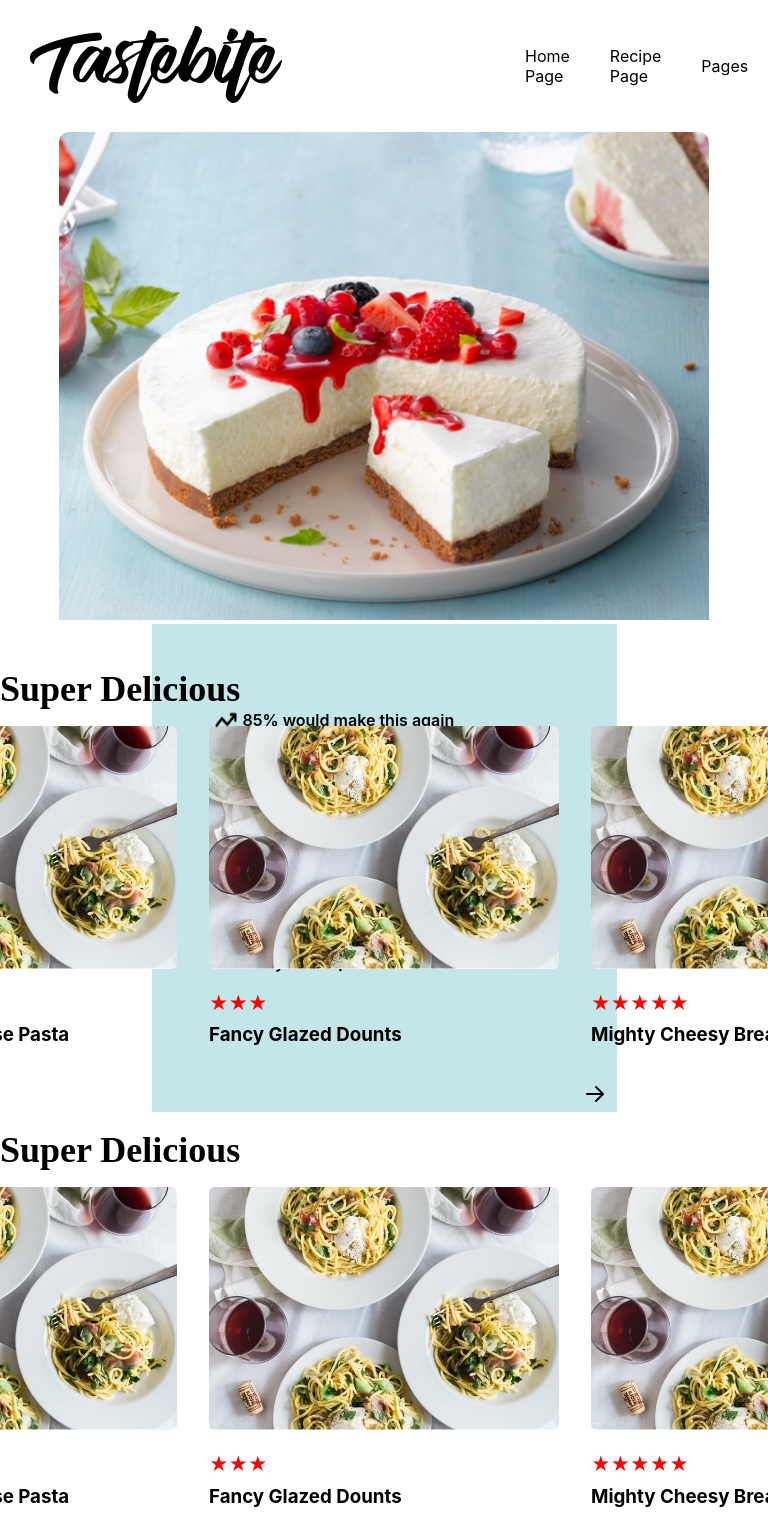
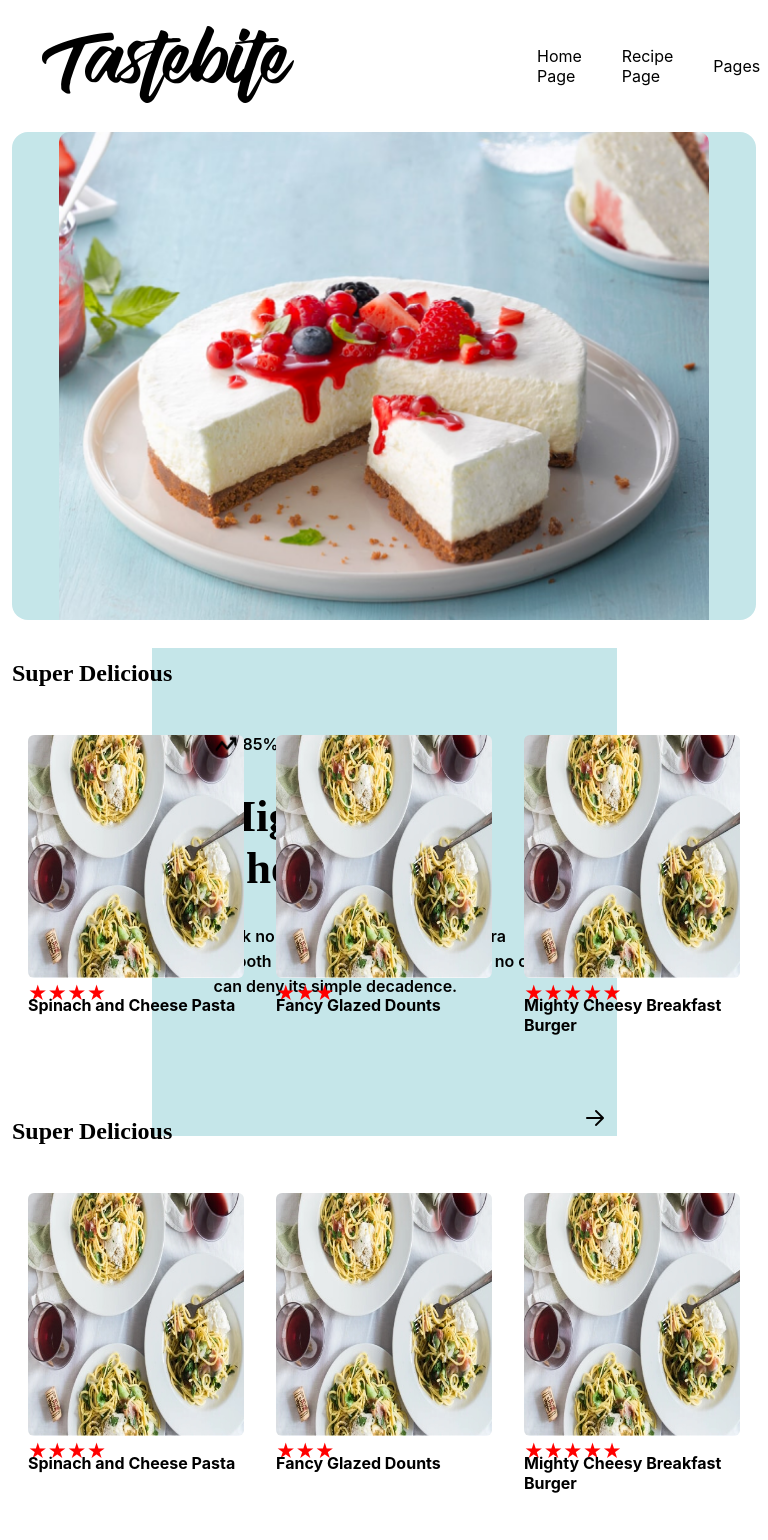
Before and after one commit to phamvietptc/blog-food, a Next.js app: page /views/Home in a window 768 px wide. Shown: the top 1540 px of the page. Built offline with nearby package versions, Linux system fonts and the light colour scheme.

Commit message:
Fix Mobie UI Spotlight & Card Food

```diff
--- a/pages/views/Home/index.js
+++ b/pages/views/Home/index.js
@@ -43,7 +43,7 @@ export function Spotlight_Food() {
             />
           </Link>
         </div>
-        <div>
+        <div className={styles.boxTextSpotlight}>
           <div className={styles.textSpotlight}>
             <div style={{display:'flex'}}>
             <Image
@@ -139,16 +139,18 @@ export function Card_Food() {
   return (
     <>
     <div className={styles.boxCard}>
-      <div style={{color:'black', fontSize:'36px', fontFamily:'-moz-initial', fontWeight:'bold', width:'1115px', marginInline:'auto'}}>Super Delicious</div>
+      <div className={styles.titleCard}>
+        Super Delicious
+      </div>
       <div className={styles.card}>
         {defaultContents.map((item, index) => (
           <div key={index} className={styles.blockCard}>
-            <div>
+            <div className={styles.boxImgCard}>
               {index === 0 && <img className={styles.imageCard} src="/images/home/card-food.jpg" alt="" />}
               {index === 1 && <img className={styles.imageCard} src="/images/home/card-food.jpg" alt="" />}
               {index === 2 && <img className={styles.imageCard} src="/images/home/card-food.jpg" alt="" />}
             </div>
-            <div style={{ position: 'relative' }}>
+            <div className={styles.detailCard}>
               <h3
                 className={styles.voteCard}
                 onClick={() => {
@@ -163,7 +165,7 @@ export function Card_Food() {
               >
                 {item.vote}
               </h3>
-            </div>
+
             <h3
               className={styles.textCard}
               onClick={() => {
@@ -178,6 +180,7 @@ export function Card_Food() {
             >
               {item.text}
             </h3>
+            </div>
           </div>
         ))}
       </div>
--- a/styles/Home.module.css
+++ b/styles/Home.module.css
@@ -70,6 +70,14 @@
         margin-top: 48px;
         /* margin: auto; */
     }
+    .titleCard {
+        color: black;
+        font-size: 36px;
+        font-family: -moz-initial;
+        font-weight: bold;
+        width: 1115px;
+        margin-inline: auto;
+    }
     .card {
         display: flex;
         justify-content: center;
@@ -82,6 +90,9 @@
         height: 243px;
         width: 350px;
         cursor: pointer;
+    }
+    .detailCard {
+        position: relative;
     }
     .voteCard {
         color: rgb(255, 0, 0);
@@ -170,14 +181,68 @@
 
 /* Mobile */
 @media only screen and (max-width: 768px) {
+    .contain {
+        background-color: #ffffff;
+    }
+    .content {
+        --bs-gutter-x: 1.5rem;
+        width: 100%;
+        padding-right: calc(var(--bs-gutter-x) / 2);
+        padding-left: calc(var(--bs-gutter-x) / 2);
+        margin-right: auto;
+        margin-left: auto;
+    }
+
+    /* Spotlight Food */
     .boxSpotlight {
-        background-color: white;
+        background-color: #c5e6e9;
         display: flex;
         flex-wrap: wrap;
         border-radius: 16px;
-        margin: 0 24px 0 24px;
     }
     .imgSpotlight {
         border-radius: 10px 10px 0 0;
     }
+    .boxTextSpotlight {
+        padding: 1.5rem !important;
+    }
+
+    /* Card Food */
+    .boxCard {
+        background-color: #ffffff;
+        margin-top: 1.5rem !important;
+        margin-bottom: 1.5rem !important;
+    }
+    .titleCard {
+        padding-top: 1rem !important;
+        padding-bottom: 1rem !important;
+        color: #000000;
+        font-weight: bold;
+        font-family: "Playfair Display", serif;
+        font-size: 24px;
+    }
+    .voteCard {
+        color: rgb(255, 0, 0);
+        margin-top: -16px;
+        margin-bottom: -10px;
+    }
+    .boxImgCard {
+        text-align: center;
+        margin-top: 1rem !important;
+        margin-bottom: 1rem !important;
+    }
+    .imageCard {
+        width: 100%;
+        border-radius: 6px;
+    }
+    .detailCard {
+        position: relative;
+        height: 80px;
+    }
+    .textCard {
+        color: #000000;
+        font-size: 16px;
+        font-weight: bold;
+        cursor: pointer;
+    }
 }
```
